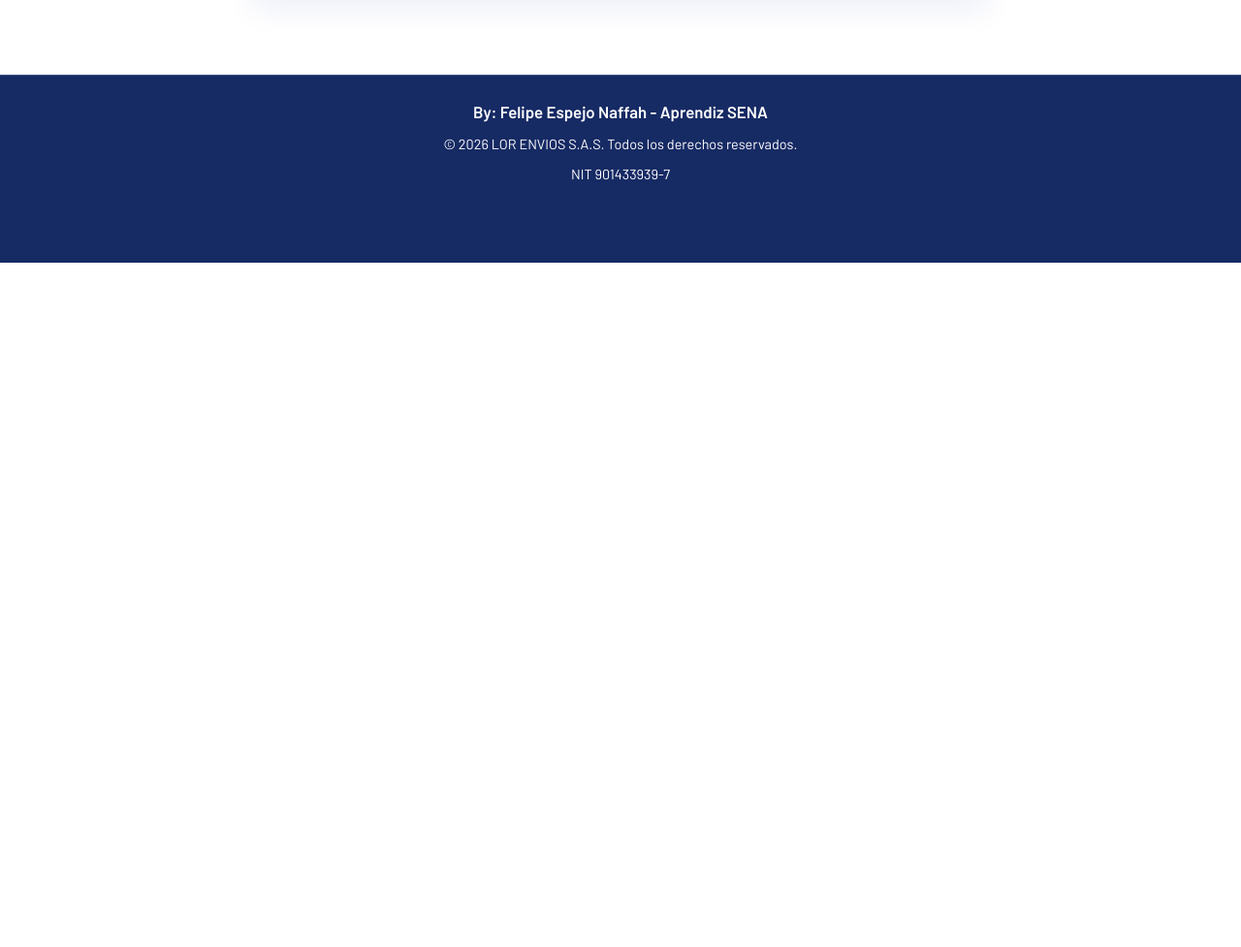
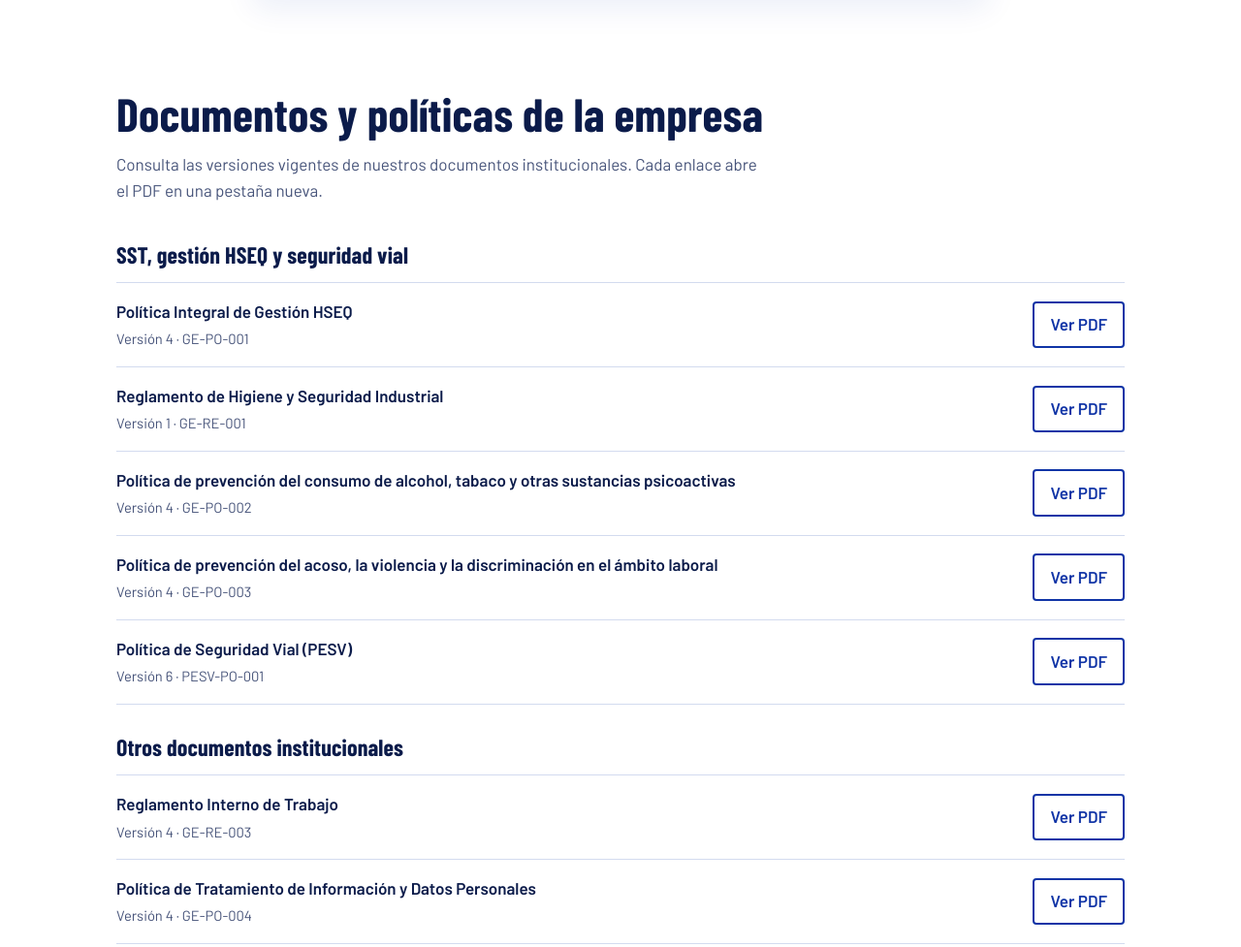
Before and after one commit to auxhse/LorEnvios, a plain HTML site: page sst.html in a window 1280 px wide. Shown: the part 738-1715 px from the top of the page at 97% size. Before the commit the page ends 1009 px from the top, so only its background shows below. Drawn offline with nearby package versions, Linux system fonts and the light colour scheme; a web font is replaced by a local one.

Commit message:
Add public SST policies and documents

```diff
--- a/estilos.css
+++ b/estilos.css
@@ -173,7 +173,16 @@ body.p-sst .page-hero{background:var(--stripes),radial-gradient(800px 300px at 8
 .sst-link-card{max-width:760px;margin:0 auto;padding:clamp(1.5rem,5vw,3rem);text-align:center;background:var(--surface);border:1px solid var(--line);border-radius:10px;box-shadow:0 12px 32px rgba(16,52,166,.08)}
 .sst-link-card h2{margin-top:1rem}
 .sst-link-card p{max-width:56ch;margin:1rem auto 1.5rem;color:var(--muted)}
+.sst-documents{padding-top:1rem}
+.document-group-title{margin:2rem 0 1rem}
+.document-list{margin:0;padding:0;list-style:none;border-top:1px solid var(--line)}
+.document-list li{display:flex;justify-content:space-between;align-items:center;gap:1rem;padding:1rem 0;border-bottom:1px solid var(--line)}
+.document-list li div{display:grid;gap:.2rem}
+.document-list li span{color:var(--muted);font-size:.92rem}
+.document-btn{flex:none;padding:.55rem 1rem;border-color:var(--brand);color:var(--brand)}
+.document-btn:hover{background:var(--brand);color:#fff}
 .tag{display:inline-flex;align-self:flex-start;padding:.3rem .7rem;border-radius:999px;background:#0F7C9A;color:#fff;font-size:.72rem;font-weight:700;letter-spacing:.08em;text-transform:uppercase}
+@media(max-width:600px){.document-list li{align-items:flex-start;flex-direction:column}.document-btn{align-self:flex-start}}
 
 .s-gray,#proceso{background:var(--alt)}
 .s-navy{background:var(--stripes),linear-gradient(160deg,#0A1F5C,#102A7A);color:#fff}
--- a/sst.html
+++ b/sst.html
@@ -59,6 +59,30 @@ footer .nit{flex-basis:100%;text-align:center}
     </div>
   </div>
 </section>
+
+<section class="sst-documents">
+  <div class="wrap">
+    <div class="head">
+      <h2>Documentos y políticas de la empresa</h2>
+      <p>Consulta las versiones vigentes de nuestros documentos institucionales. Cada enlace abre el PDF en una pestaña nueva.</p>
+    </div>
+
+    <h3 class="document-group-title">SST, gestión HSEQ y seguridad vial</h3>
+    <ul class="document-list">
+      <li><div><strong>Política Integral de Gestión HSEQ</strong><span>Versión 4 · GE-PO-001</span></div><a class="btn document-btn" href="ge-po-001-politica-integral-gestion-hseq-v4.pdf" target="_blank" rel="noopener">Ver PDF</a></li>
+      <li><div><strong>Reglamento de Higiene y Seguridad Industrial</strong><span>Versión 1 · GE-RE-001</span></div><a class="btn document-btn" href="ge-re-001-reglamento-higiene-seguridad-industrial-v1.pdf" target="_blank" rel="noopener">Ver PDF</a></li>
+      <li><div><strong>Política de prevención del consumo de alcohol, tabaco y otras sustancias psicoactivas</strong><span>Versión 4 · GE-PO-002</span></div><a class="btn document-btn" href="ge-po-002-politica-prevencion-consumo-sustancias-v4.pdf" target="_blank" rel="noopener">Ver PDF</a></li>
+      <li><div><strong>Política de prevención del acoso, la violencia y la discriminación en el ámbito laboral</strong><span>Versión 4 · GE-PO-003</span></div><a class="btn document-btn" href="ge-po-003-politica-prevencion-acoso-violencia-discriminacion-v4.pdf" target="_blank" rel="noopener">Ver PDF</a></li>
+      <li><div><strong>Política de Seguridad Vial (PESV)</strong><span>Versión 6 · PESV-PO-001</span></div><a class="btn document-btn" href="pesv-po-001-politica-seguridad-vial-v6.pdf" target="_blank" rel="noopener">Ver PDF</a></li>
+    </ul>
+
+    <h3 class="document-group-title">Otros documentos institucionales</h3>
+    <ul class="document-list">
+      <li><div><strong>Reglamento Interno de Trabajo</strong><span>Versión 4 · GE-RE-003</span></div><a class="btn document-btn" href="ge-re-003-reglamento-interno-trabajo-v4.pdf" target="_blank" rel="noopener">Ver PDF</a></li>
+      <li><div><strong>Política de Tratamiento de Información y Datos Personales</strong><span>Versión 4 · GE-PO-004</span></div><a class="btn document-btn" href="ge-po-004-politica-tratamiento-datos-personales-v4.pdf" target="_blank" rel="noopener">Ver PDF</a></li>
+    </ul>
+  </div>
+</section>
 </main>
 
 <footer>
```
Also changed, not shown: 7 other files.
